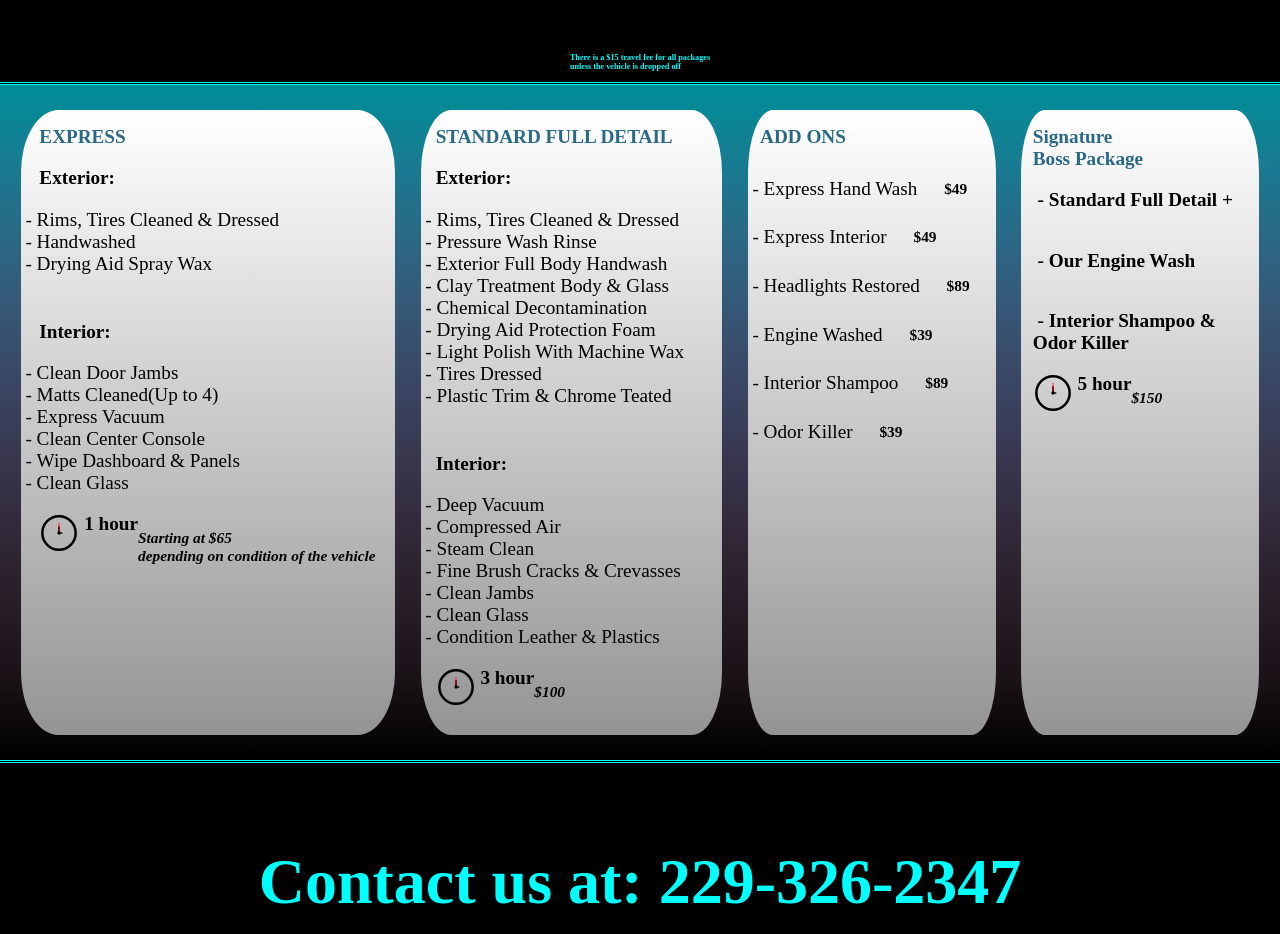
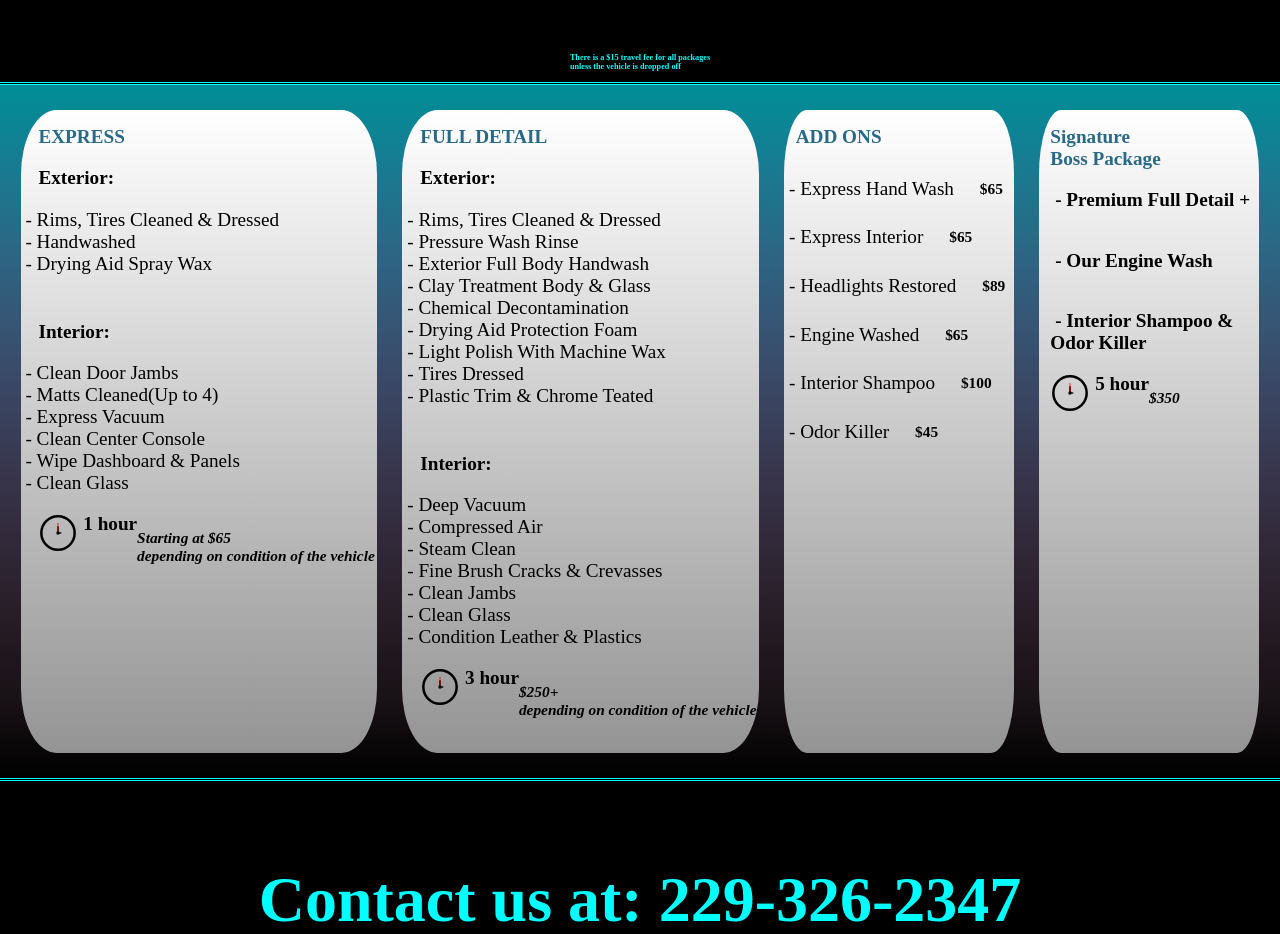
Before and after one commit to C-Johnson83/Pro_Shine_Auto_Detailing, a plain HTML site: page index.html in a window 1280 px wide. Shown: the part 684-1618 px from the top of the page. Drawn offline with Linux system fonts and the light colour scheme.

Commit message:
Update index.html
change pricing

```diff
--- a/index.html
+++ b/index.html
@@ -50,7 +50,7 @@
       </div>
 
       <div class="card FullDetail">
-        <h2>STANDARD FULL DETAIL</h2>
+        <h2>FULL DETAIL</h2>
         <h3>Exterior:</h3>
         <li>&nbsp;-&nbsp;Rims, Tires Cleaned & Dressed</li>
         <li>&nbsp;-&nbsp;Pressure Wash Rinse</li>
@@ -85,22 +85,22 @@
           <!-- Center point -->
           <circle cx="12" cy="12" r="1" fill="black"/>
         </svg>
-        &nbsp;3 hour<P>$100</P></h3>
+        &nbsp;3 hour<P>$250+<br>depending on condition of the vehicle</P></h3>
       </div>
 
       <div class="card AddOns">
         <h2>ADD ONS</h2>
-       <li>&nbsp;-&nbsp;Express Hand Wash &nbsp;&nbsp;<h3>$49</h3></li>
-       <li>&nbsp;-&nbsp;Express Interior  &nbsp;&nbsp;<h3>$49</h3></li>
+       <li>&nbsp;-&nbsp;Express Hand Wash &nbsp;&nbsp;<h3>$65</h3></li>
+       <li>&nbsp;-&nbsp;Express Interior  &nbsp;&nbsp;<h3>$65</h3></li>
        <li>&nbsp;-&nbsp;Headlights Restored  &nbsp;&nbsp;<h3>$89</h3></li>
-       <li>&nbsp;-&nbsp;Engine Washed  &nbsp;&nbsp;<h3>$39</h3></li>
-       <li>&nbsp;-&nbsp;Interior Shampoo  &nbsp;&nbsp;<h3>$89</h3></li>
-       <li>&nbsp;-&nbsp;Odor Killer  &nbsp;&nbsp;<h3>$39</h3></li>
+       <li>&nbsp;-&nbsp;Engine Washed  &nbsp;&nbsp;<h3>$65</h3></li>
+       <li>&nbsp;-&nbsp;Interior Shampoo  &nbsp;&nbsp;<h3>$100</h3></li>
+       <li>&nbsp;-&nbsp;Odor Killer  &nbsp;&nbsp;<h3>$45</h3></li>
       </div>
 
       <div class="card Boss">
         <h2>Signature<br>Boss Package</h2>
-       <h3>&nbsp;-&nbsp;Standard Full Detail +<h3>
+       <h3>&nbsp;-&nbsp;Premium Full Detail +<h3>
 
        <h3>&nbsp;-&nbsp;Our Engine Wash<h3>
 
@@ -121,7 +121,7 @@
         <!-- Center point -->
         <circle cx="12" cy="12" r="1" fill="black"/>
       </svg>
-      &nbsp;5 hour<P>$150</P></h3>
+      &nbsp;5 hour<P>$350</P></h3>
       </div>
 
 
```
